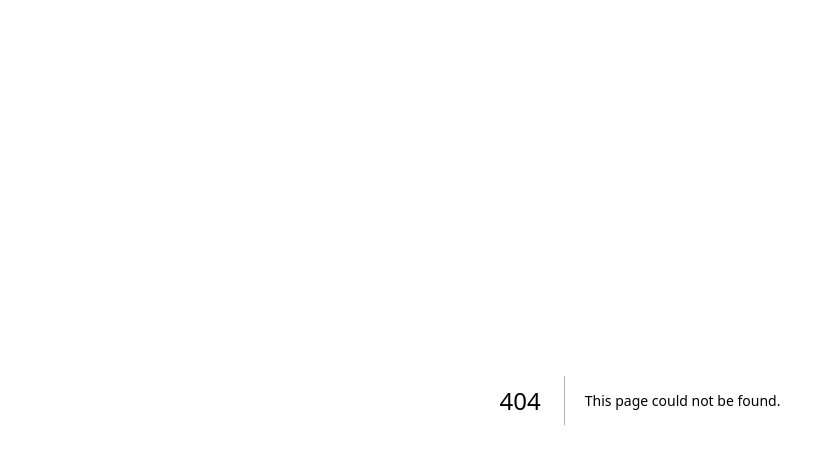
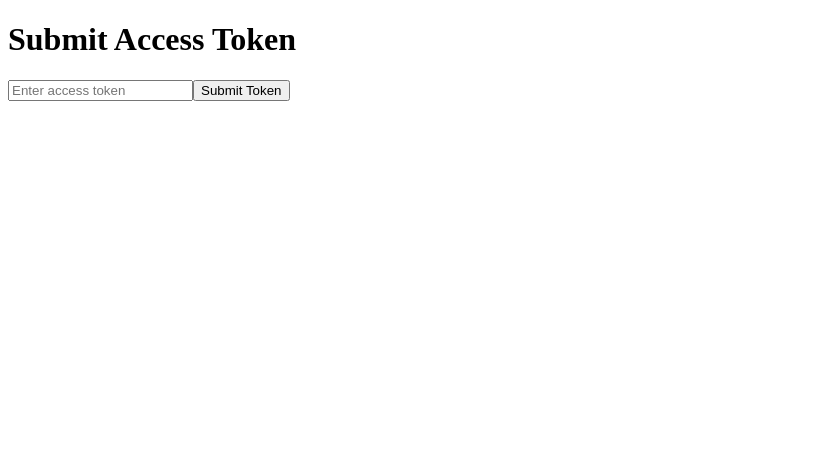
Before and after one commit to gdslhack/sidompul, a Next.js app: page /ubmit-token in a window 1280 px wide. Before the commit this address had no page. Shown: the top 464 px of the page, without its empty margins (0-835 px from the left). Built offline with nearby package versions, Linux system fonts and the light colour scheme.

Commit message:
Create ubmit-token.js

```diff
--- /dev/null
+++ b/pages/ubmit-token.js
@@ -0,0 +1,35 @@
+import { useState } from 'react';
+import { useRouter } from 'next/router';
+
+export default function SubmitToken() {
+  const [token, setToken] = useState('');
+  const [error, setError] = useState('');
+  const router = useRouter();
+
+  const handleSubmit = (e) => {
+    e.preventDefault();
+    if (token) {
+      localStorage.setItem('authToken', token); // Simpan token di localStorage
+      router.push('/check-quotas'); // Arahkan ke halaman cek kuota
+    } else {
+      setError('Please enter a token');
+    }
+  };
+
+  return (
+    <div>
+      <h1>Submit Access Token</h1>
+      <form onSubmit={handleSubmit}>
+        <input
+          type="text"
+          value={token}
+          onChange={(e) => setToken(e.target.value)}
+          placeholder="Enter access token"
+          required
+        />
+        <button type="submit">Submit Token</button>
+      </form>
+      {error && <p style={{ color: 'red' }}>{error}</p>}
+    </div>
+  );
+}
```
